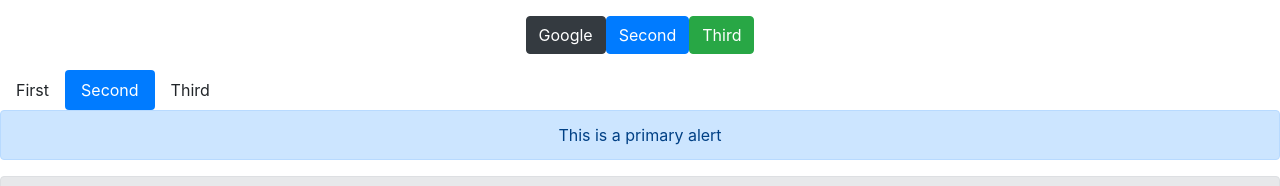
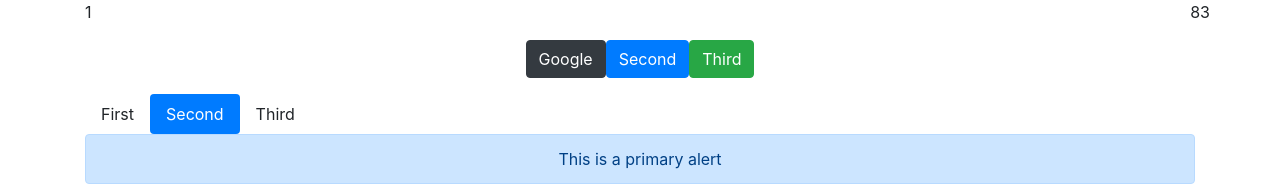
Before and after one commit to CarlCamit/ReactBootstrapComponentPrac, a React (Create React App) app: page / in a window 1280 px wide. Shown: the top 186 px of the page. Built offline with nearby package versions, Linux system fonts and the light colour scheme.

Commit message:
updated the Col component to handle various screen sizes and custom widths

```diff
--- a/src/App.js
+++ b/src/App.js
@@ -7,10 +7,19 @@ import { Nav, NavItem } from './components/Nav'
 import Alert from './components/Alert'
 import { Card, CardImg, CardBody, CardTitle, CardText } from './components/Card'
 import { Form, FormGroup, FormLabel, FormInput } from './components/Form'
+import Container from './components/Container'
+import Row from './components/Row'
+import Col from './components/Col'
 
 class App extends Component {
   render() {
     return (
+    <Container>
+      <Row>
+        <Col>1</Col>
+        <Col width='-8'>8</Col>
+        <Col width='-3'>3</Col>
+      </Row>
       <div className="App">
         <div className='mt-3'>
           <Button title='Google' href='https://www.google.com/' />
@@ -98,6 +107,7 @@ class App extends Component {
           </FormGroup>
         </Form>
       </div>
+    </Container>
     );
   }
 }
--- /dev/null
+++ b/src/components/Col.js
@@ -0,0 +1,46 @@
+import React from 'react'
+
+function classNameForWidth(width) {
+    if (!width) {
+      return 'col'
+    }
+    else {
+      // e.g. col-6
+      return `col-${width}`
+    }
+  }
+
+  function classNameForBreakpoint(breakpoint, width) {
+    if (!width) {
+      return ''
+    }
+    else if (width === true) {
+      // e.g. col-sm
+      return `col-${breakpoint}`
+    }
+    else {
+      // e.g. col-sm-6
+      return `col-${breakpoint}-${width}`
+    }
+  }
+
+  const Col = ({
+    children,
+    width,
+    sm,
+    md,
+    lg,
+    xl
+  }) => (
+    <div className={[
+      classNameForWidth(width),
+      classNameForBreakpoint('sm', sm),
+      classNameForBreakpoint('md', md),
+      classNameForBreakpoint('lg', lg),
+      classNameForBreakpoint('xl', xl)
+    ].join(' ')}>
+      { children }
+    </div>
+  )
+
+export default Col
```
Lines whose indentation alone changed are shown as unchanged.
